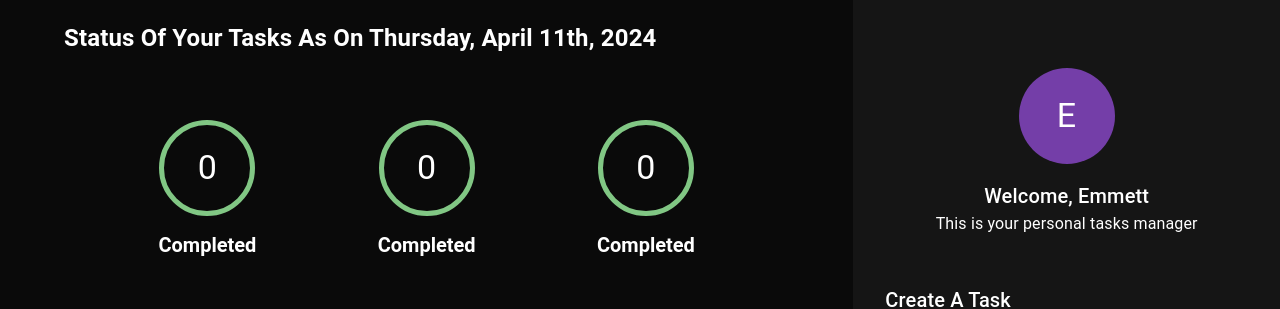
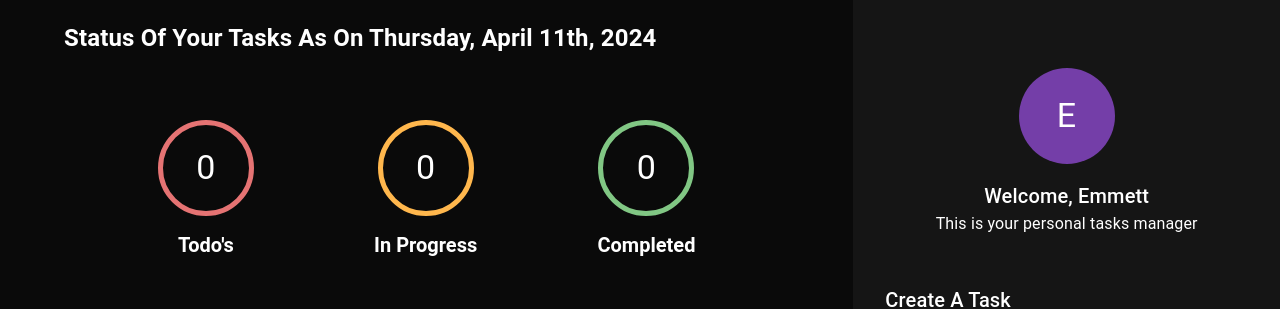
Before and after one commit to ollyhite/todo_typescript, a React (Create React App) app: page / in a window 1280 px wide. Shown: the top 309 px of the page. Built offline with nearby package versions, Linux system fonts and the light colour scheme; no server answers.

Commit message:
update the countTask on the top

```diff
--- /dev/null
+++ b/src/components/taskArea/helpers/countTasks.ts
@@ -0,0 +1,17 @@
+import { ITaskApi } from "../interfaces/ITaskApi";
+import { TaskCounterStatusType } from "../../taskCounter/interfaces/ITaskCounter";
+
+export const countTask = (
+  tasks: ITaskApi[],
+  status: TaskCounterStatusType
+): number => {
+  if (!Array.isArray(tasks)) {
+    return 0;
+  }
+
+  const totalTasks = tasks.filter((task) => {
+    return task.status === status;
+  });
+
+  return totalTasks.length;
+};
--- a/src/components/taskArea/taskArea.tsx
+++ b/src/components/taskArea/taskArea.tsx
@@ -8,6 +8,7 @@
 import { ITaskApi } from "./interfaces/ITaskApi";
 import { Status } from "../createTaskForm/enums/Status";
 import { IUpdateTask } from "../createTaskForm/interfaces/IUpdateTask";
+import { countTask } from "./helpers/countTasks";
 
 export const TaskArea: FC = (): ReactElement => {
   const { error, isLoading, data, refetch } = useQuery({
@@ -64,9 +65,18 @@
           xs={12}
           mb={8}
         >
-          <TaskCounter />
-          <TaskCounter />
-          <TaskCounter />
+          <TaskCounter
+            status={Status.todo}
+            count={data ? countTask(data, Status.todo) : undefined}
+          />
+          <TaskCounter
+            status={Status.inProgress}
+            count={data ? countTask(data, Status.inProgress) : undefined}
+          />
+          <TaskCounter
+            status={Status.completed}
+            count={data ? countTask(data, Status.completed) : undefined}
+          />
         </Grid>
         <Grid item display="flex" flexDirection="column" xs={10} md={8}>
           <>
```
